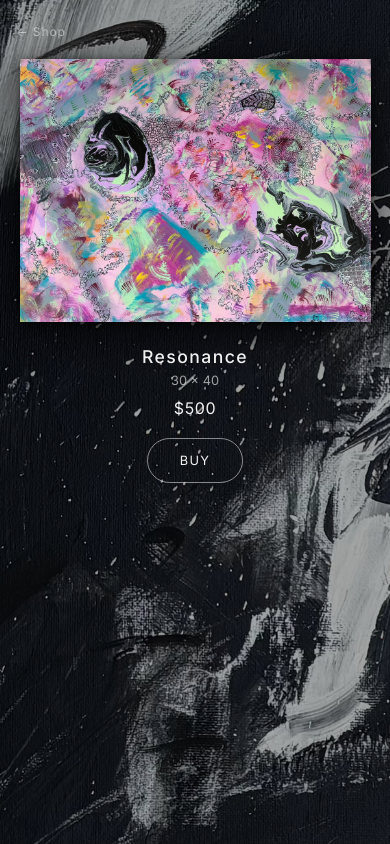
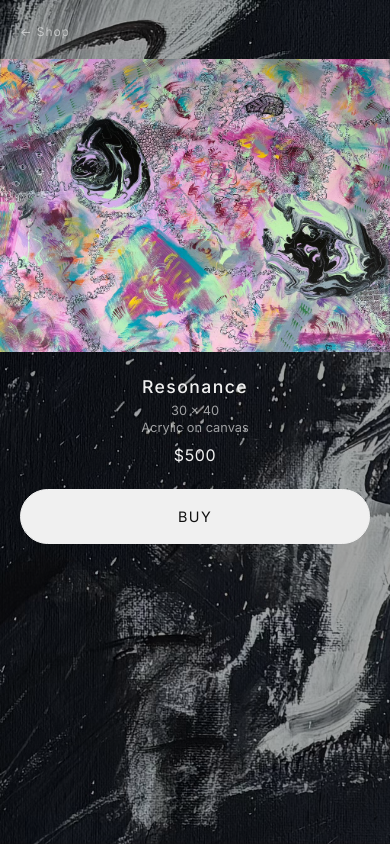
Before and after one commit to adamscreating9/Website, a plain HTML site: page resonance.html in a window 390 px wide. Drawn offline with Linux system fonts and the light colour scheme.

Commit message:
Mobile fixes: single-column shop grid, full-bleed painting photos, solid Buy button
Shop stacks paintings full width in one column on mobile. Painting
pages show the photo edge-to-edge and add an "Acrylic on canvas" line.
Buy button is now a solid light pill, full width on mobile.

```diff
--- a/resonance.html
+++ b/resonance.html
@@ -37,7 +37,7 @@
       display: flex;
       flex-direction: column;
       align-items: center;
-      padding: 24px 16px 56px;
+      padding: 24px 0 56px;
     }
 
     .back-link {
@@ -47,13 +47,14 @@
       color: rgba(255, 255, 255, 0.55);
       text-decoration: none;
       margin-bottom: 20px;
+      padding: 0 20px;
       transition: color 0.2s ease;
     }
 
     .back-link:hover { color: #fff; }
 
     .piece-frame {
-      width: min(90vw, 800px);
+      width: 100%;
       aspect-ratio: 4 / 3;
       display: flex;
       align-items: center;
@@ -61,18 +62,17 @@
     }
 
     .piece-img {
-      max-width: 100%;
-      max-height: 100%;
-      object-fit: contain;
+      width: 100%;
+      height: 100%;
+      object-fit: cover;
       display: block;
-      box-shadow:
-        0 10px 50px rgba(0, 0, 0, 0.75),
-        0 2px 10px rgba(0, 0, 0, 0.6);
     }
 
     .details {
       text-align: center;
       margin-top: 24px;
+      padding: 0 20px;
+      width: 100%;
     }
 
     h1 {
@@ -87,6 +87,12 @@
       color: rgba(255, 255, 255, 0.6);
     }
 
+    .medium {
+      margin-top: 2px;
+      font-size: 0.8rem;
+      color: rgba(255, 255, 255, 0.6);
+    }
+
     .price {
       margin-top: 10px;
       font-size: 1rem;
@@ -94,31 +100,47 @@
     }
 
     .buy-button {
-      display: inline-block;
-      margin-top: 20px;
-      padding: 14px 32px;
+      display: block;
+      width: 100%;
+      margin-top: 24px;
+      padding: 18px 32px;
       font-family: 'Inter', system-ui, -apple-system, sans-serif;
-      font-size: 0.8rem;
+      font-size: 0.9rem;
       letter-spacing: 0.1em;
       text-transform: uppercase;
-      color: #f0f0f0;
+      text-align: center;
+      color: #111;
+      background: #f0f0f0;
       text-decoration: none;
-      border: 1px solid rgba(255, 255, 255, 0.5);
+      border: 1px solid #f0f0f0;
       border-radius: 999px;
-      transition: color 0.2s ease, background 0.2s ease, border-color 0.2s ease;
+      transition: background 0.2s ease, transform 0.2s ease;
     }
 
-    .buy-button:hover {
-      color: #000;
-      background: #f0f0f0;
-      border-color: #f0f0f0;
+    .buy-button:hover,
+    .buy-button:active {
+      background: #ffffff;
+      transform: translateY(-1px);
     }
 
     @media (min-width: 600px) {
       .piece-frame { width: min(70vw, 800px); }
+      .piece-img {
+        width: auto;
+        height: auto;
+        max-width: 100%;
+        max-height: 100%;
+        object-fit: contain;
+        box-shadow:
+          0 10px 50px rgba(0, 0, 0, 0.75),
+          0 2px 10px rgba(0, 0, 0, 0.6);
+      }
+      .back-link { padding: 0; }
+      .details { padding: 0; width: auto; }
       h1 { font-size: 1.3rem; }
-      .meta { font-size: 0.9rem; }
+      .meta, .medium { font-size: 0.9rem; }
       .price { font-size: 1.1rem; }
+      .buy-button { display: inline-block; width: auto; padding: 16px 40px; }
     }
   </style>
 </head>
@@ -133,6 +155,7 @@
   <div class="details">
     <h1>Resonance</h1>
     <p class="meta">30 x 40</p>
+    <p class="medium">Acrylic on canvas</p>
     <p class="price">$500</p>
     <a class="buy-button" href="#">Buy</a>
   </div>
```
Also changed, not shown: index.html (+22 -14 lines), release.html (+43 -20 lines).
